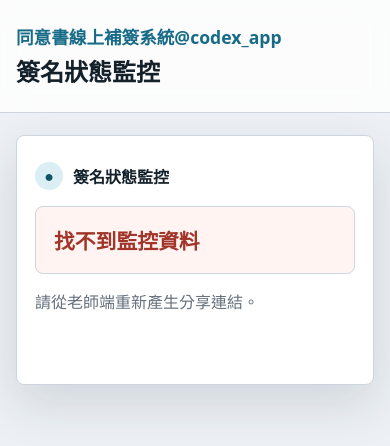
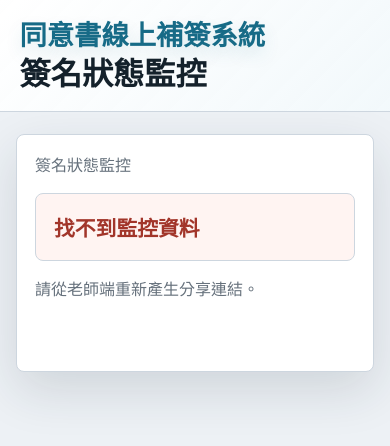
Before and after one commit to panggihsieh/Signature-onweb, a website: page monitor.html in a window 390 px wide. Drawn offline with Linux system fonts and the light colour scheme.

Commit message:
Simplify app title and refresh header styling

```diff
--- a/monitor.html
+++ b/monitor.html
@@ -9,18 +9,15 @@
   <body data-page="monitor">
     <header class="topbar">
       <div>
-        <p class="eyebrow">同意書線上補簽系統@codex_app</p>
+        <p class="eyebrow">同意書線上補簽系統</p>
         <h1>簽名狀態監控</h1>
       </div>
     </header>
 
     <main>
-      <section class="monitor-panel panel">
-        <div class="section-title">
-          <span>●</span>
-          <h2 id="monitorTitle">簽名狀態監控</h2>
-        </div>
-        <p id="monitorState" class="monitor-state">正在讀取狀態...</p>
+      <section class="panel monitor-panel">
+        <p id="monitorTitle" class="hint"></p>
+        <div id="monitorState" class="monitor-state"></div>
         <p id="monitorDetail" class="hint"></p>
         <p id="monitorUpdated" class="status"></p>
       </section>
--- a/styles.css
+++ b/styles.css
@@ -99,11 +99,13 @@ button:disabled {
 
 .topbar {
   display: flex;
-  align-items: end;
+  align-items: center;
   justify-content: space-between;
   gap: 20px;
-  padding: 24px clamp(16px, 4vw, 44px);
-  background: #ffffffcc;
+  padding: clamp(24px, 4vw, 52px) clamp(18px, 5vw, 56px);
+  background:
+    linear-gradient(135deg, rgba(255, 255, 255, 0.97), rgba(241, 248, 251, 0.9)),
+    #ffffff;
   border-bottom: 1px solid var(--line);
   backdrop-filter: blur(12px);
   position: sticky;
@@ -112,11 +114,16 @@ button:disabled {
 }
 
 .eyebrow {
-  margin: 0 0 4px;
+  display: inline-block;
+  max-width: 100%;
+  margin: 0 0 10px;
   color: var(--accent);
-  font-size: clamp(1.1rem, 2.4vw, 1.6rem);
+  font-size: clamp(1.75rem, 4.2vw, 3.5rem);
   font-weight: 900;
   letter-spacing: 0;
+  line-height: 1.08;
+  overflow-wrap: anywhere;
+  text-shadow: 0 8px 18px rgba(23, 107, 135, 0.12);
   text-transform: none;
 }
 
@@ -128,7 +135,8 @@ p {
 
 h1 {
   margin-bottom: 0;
-  font-size: clamp(1.5rem, 3vw, 2.2rem);
+  font-size: clamp(1.8rem, 3.2vw, 3rem);
+  line-height: 1.08;
 }
 
 h2 {
@@ -566,6 +574,17 @@ textarea {
   .topbar {
     align-items: stretch;
     flex-direction: column;
+    gap: 10px;
+    padding: 20px clamp(16px, 5vw, 28px);
+  }
+
+  .eyebrow {
+    margin-bottom: 8px;
+    font-size: clamp(1.35rem, 7vw, 2.4rem);
+  }
+
+  h1 {
+    font-size: clamp(1.7rem, 8vw, 2.6rem);
   }
 
   .tabs {
```
Also changed, not shown: index.html (+11 -8 lines), parent.html (+4 -3 lines).
